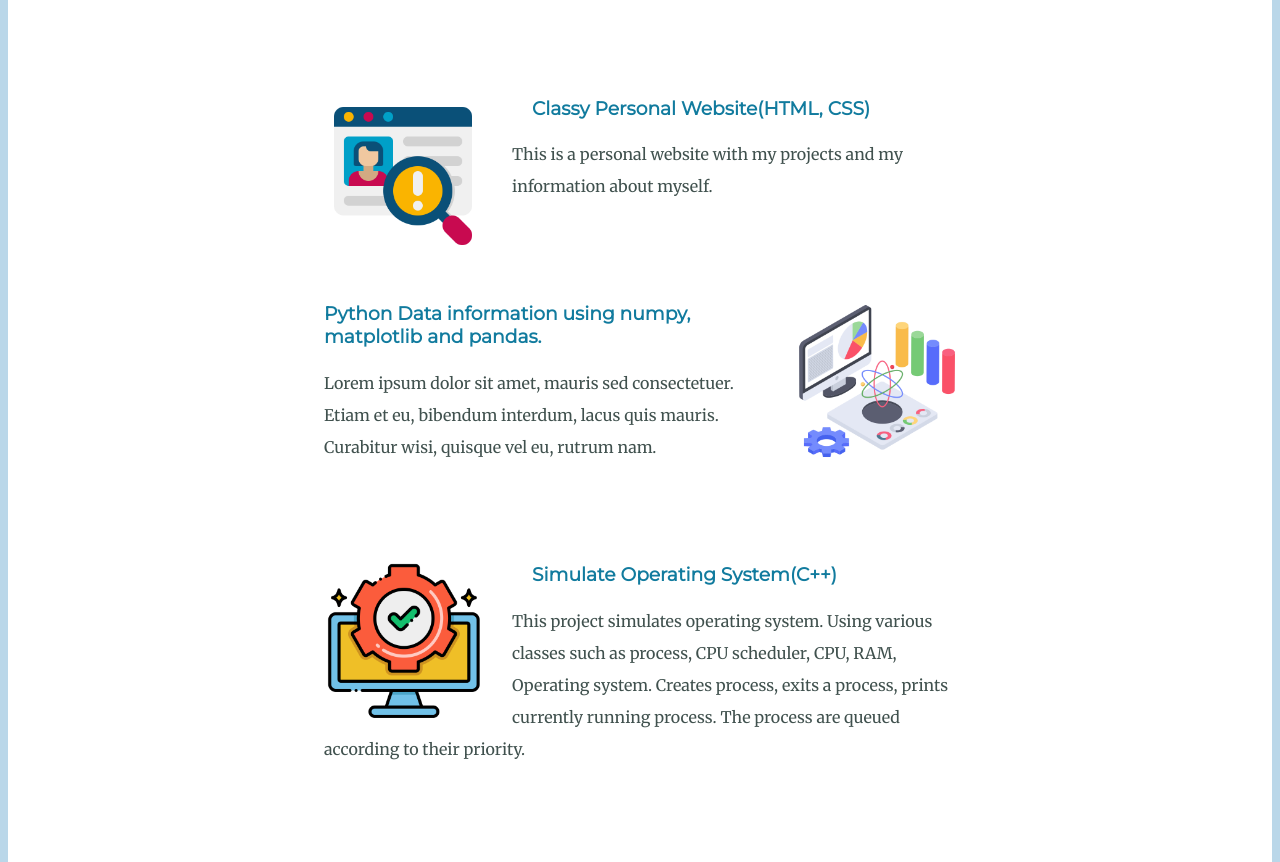
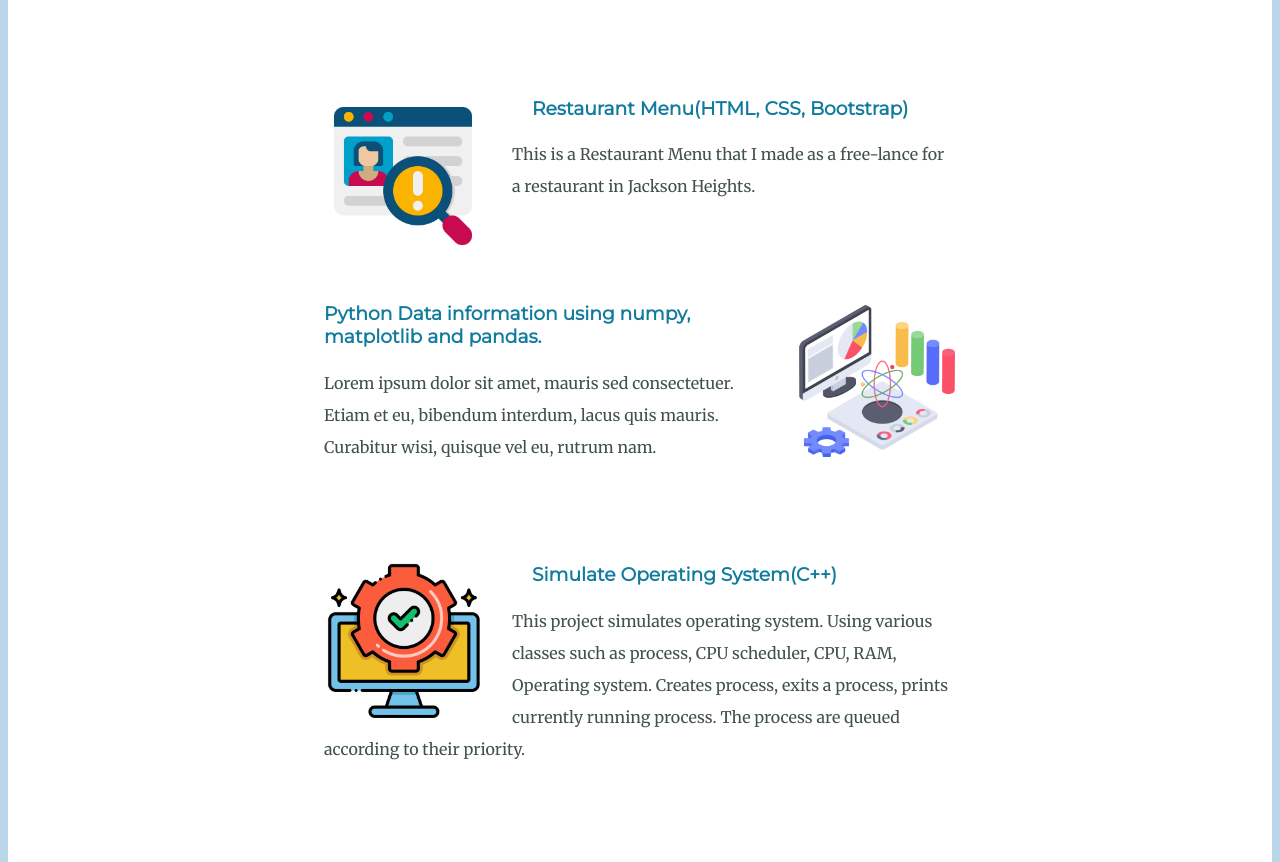
Before and after one commit to tnyima19/Personal-website-II, a plain HTML site: page index.html in a window 1280 px wide. Shown: the part 1772-2634 px from the top of the page. Drawn offline with Linux system fonts and the light colour scheme.

Commit message:
Restaurant updated

```diff
--- a/index.html
+++ b/index.html
@@ -27,8 +27,8 @@
           <h2>My Projects.</h2>
           <div class="skill-row">
             <img class="browser" src="images/personal-information.png" alt="">
-            <h3> <a href="https://tnyima19.github.io/Personal-Website/">Classy Personal Website(HTML, CSS)</a></h3>
-            <p>This is a personal website with my projects and my information about myself.</p>
+            <h3> <a href="https://tnyima19.github.io/Restaurant-Project/">Restaurant Menu(HTML, CSS, Bootstrap)</a></h3>
+            <p>This is a Restaurant Menu that I made as a free-lance for a restaurant in Jackson Heights.</p>
           </div>
           <div class="skill-row">
             <img class="data" src="images/data-science.png" alt="">
```
